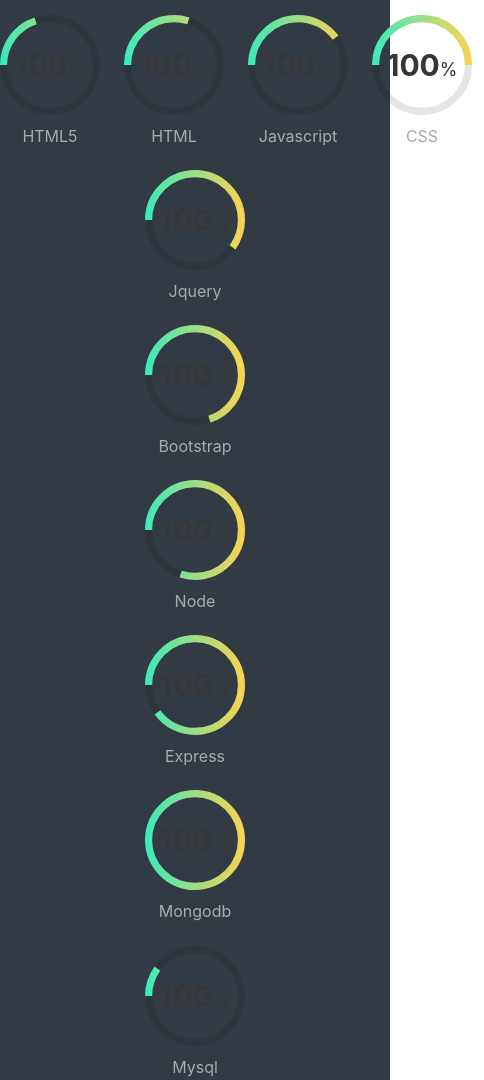
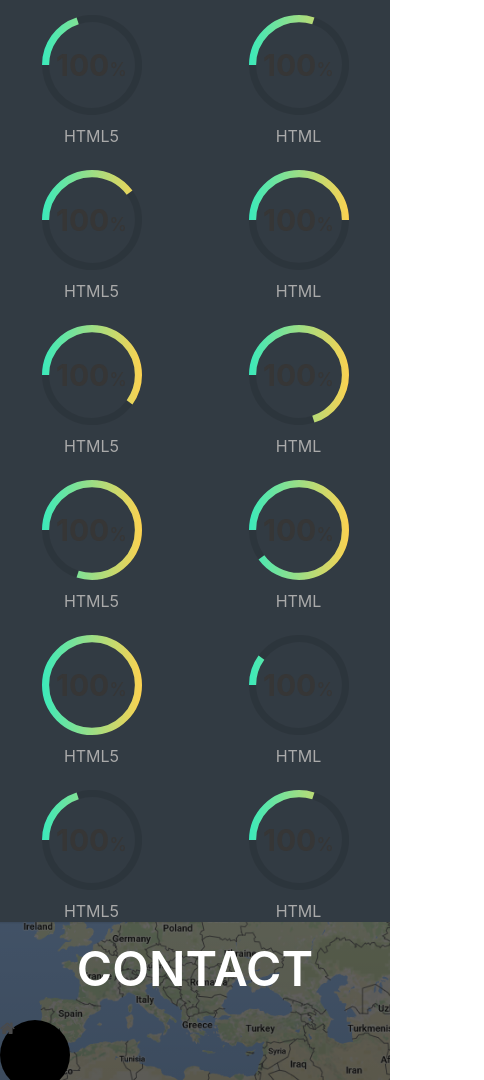
Before and after one commit to riya-bagaria/bulma, a plain HTML site: page index.html in a window 390 px wide. Shown: the part 1928-3008 px from the top of the page, 484 px wide, since content can reach past the window. Drawn offline with nearby package versions, Linux system fonts and the light colour scheme.

Commit message:
skills responsive debug

```diff
--- a/index.html
+++ b/index.html
@@ -273,8 +273,10 @@
 
             <div class="title skills is-1 has-text-centered">SKILLS</div>
 
+            <div class="columns">
+
+                <div class="column">
                     <div class="columns is-mobile">
-
                         <div class="column">
                             <div class="circles has-text-centered">
                                 <div class="circle" id="c1">
@@ -282,96 +284,121 @@
                                 </div>
                             </div>
                         </div>
-                <div class="column ">
+
+                        <div class="column">
                             <div class="circles has-text-centered">
                                 <div class="circle" id="c2">
                                     <strong>"100"<i>%</i></strong><span>HTML</span>
                                 </div>
                             </div>
                         </div>
-                <div class="column ">
+                    </div>
+                </div>
+
+                <div class="column">
+                    <div class="columns is-mobile">
+                        <div class="column">
                             <div class="circles has-text-centered">
-                        <div class="circle " id="c3">
-                            <strong>"100"<i>%</i></strong><span>Javascript</span>
+                                <div class="circle" id="c3">
+                                    <strong>"100"<i>%</i></strong><span>HTML5</span>
                                 </div>
                             </div>
                         </div>
 
-                <div class="column ">
+                        <div class="column">
                             <div class="circles has-text-centered">
-                        <div class="circle " id="c4">
-                            <strong>"100"<i>%</i></strong><span>CSS</span>
+                                <div class="circle" id="c4">
+                                    <strong>"100"<i>%</i></strong><span>HTML</span>
                                 </div>
                             </div>
-                </div>
-            </div>
-            <div class="columns">
-                <div class="column ">
-                    <div class="circles has-text-centered">
-                        <div class="circle" id="c5">
-
-                            <strong>"100"<i>%</i></strong><span>Jquery</span>
-                        </div>
-                    </div>
-                </div>
-                <div class="column ">
-                    <div class="circles has-text-centered">
-                        <div class="circle" id="c6">
-
-                            <strong>"100"<i>%</i></strong><span>Bootstrap</span>
-                        </div>
-                    </div>
-                </div>
-                <div class="column ">
-
-                    <div class="circles has-text-centered">
-                        <div class="circle" id="c7">
-
-                            <strong>"100"<i>%</i></strong><span>Node</span>
-                        </div>
-                    </div>
-                </div>
-                <div class="column ">
-                    <div class="circles has-text-centered">
-                        <div class="circle" id="c8">
-
-                            <strong>"100"<i>%</i></strong><span>Express</span>
                         </div>
                     </div>
                 </div>
             </div>
 
             <div class="columns">
-                <div class="column ">
+
+                <div class="column">
+                    <div class="columns is-mobile">
+                        <div class="column">
                             <div class="circles has-text-centered">
-                        <div class="circle" id="c9">
-
-                            <strong>"100"<i>%</i></strong><span>Mongodb</span>
+                                <div class="circle" id="c5">
+                                    <strong>"100"<i>%</i></strong><span>HTML5</span>
                                 </div>
                             </div>
                         </div>
-                <div class="column ">
+
+                        <div class="column">
                             <div class="circles has-text-centered">
-                        <div class="circle" id="c10">
-
-                            <strong>"100"<i>%</i></strong><span>Mysql</span>
+                                <div class="circle" id="c6">
+                                    <strong>"100"<i>%</i></strong><span>HTML</span>
                                 </div>
                             </div>
                         </div>
-                <div class="column ">
+                    </div>
+                </div>
 
+                <div class="column">
+                    <div class="columns is-mobile">
+                        <div class="column">
                             <div class="circles has-text-centered">
-                        <div class="circle" id="c11">
-
-                            <strong>"100"<i>%</i></strong><span>Linux</span>
+                                <div class="circle" id="c7">
+                                    <strong>"100"<i>%</i></strong><span>HTML5</span>
                                 </div>
                             </div>
                         </div>
-                <div class="column ">
+
+                        <div class="column">
+                            <div class="circles has-text-centered">
+                                <div class="circle" id="c8">
+                                    <strong>"100"<i>%</i></strong><span>HTML</span>
+                                </div>
+                            </div>
+                        </div>
+                    </div>
+                </div>
+            </div>
+
+
+            <div class="columns">
+
+                <div class="column">
+                    <div class="columns is-mobile">
+                        <div class="column">
+                            <div class="circles has-text-centered">
+                                <div class="circle" id="c9">
+                                    <strong>"100"<i>%</i></strong><span>HTML5</span>
+                                </div>
+                            </div>
+                        </div>
+
+                        <div class="column">
+                            <div class="circles has-text-centered">
+                                <div class="circle" id="c10">
+                                    <strong>"100"<i>%</i></strong><span>HTML</span>
+                                </div>
+                            </div>
+                        </div>
+                    </div>
+                </div>
+
+                <div class="column">
+                    <div class="columns is-mobile">
+                        <div class="column">
+                            <div class="circles has-text-centered">
+                                <div class="circle" id="c11">
+                                    <strong>"100"<i>%</i></strong><span>HTML5</span>
+                                </div>
+                            </div>
+                        </div>
+
+                        <div class="column">
                             <div class="circles has-text-centered">
                                 <div class="circle" id="c12">
-
-                            <strong>"100"<i>%</i></strong><span>Git</span>
+                                    <strong>"100"<i>%</i></strong><span>HTML</span>
+                                </div>
+                            </div>
+                        </div>
                     </div>
                 </div>
             </div>
```
Lines whose indentation alone changed are shown as unchanged.
